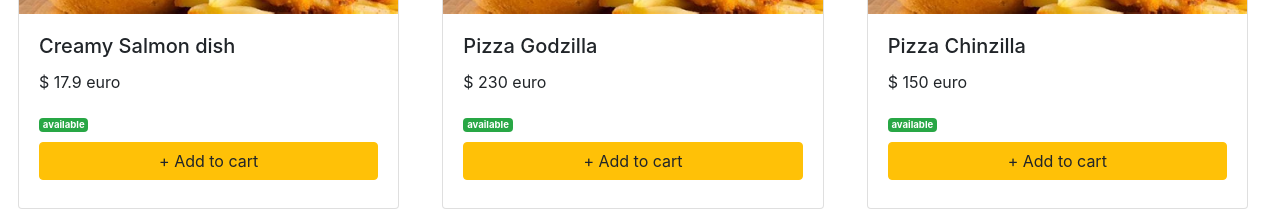
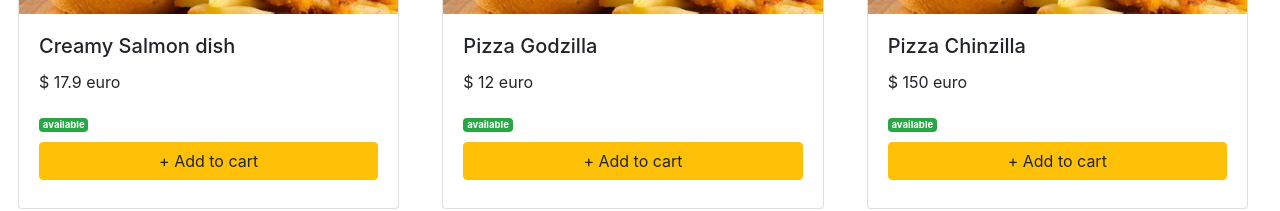
Before and after one commit to AWAProjectOrganisationTeam24/Frontend, a React (Create React App) app: page /restaurant/menu/1 in a window 1280 px wide. Shown: the part 458-669 px from the top of the page. Built offline with nearby package versions, Linux system fonts and the light colour scheme.

Commit message:
Update MenuData.js

```diff
--- a/src/components/Data/MenuData.js
+++ b/src/components/Data/MenuData.js
@@ -13,7 +13,7 @@ export const data = {
     {
         id: '2',
         foodName:"Pizza Godzilla",
-        foodprize:230,
+        foodprize:12,
 
 
     },
```
